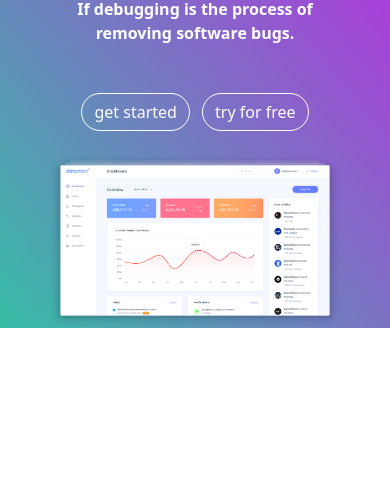
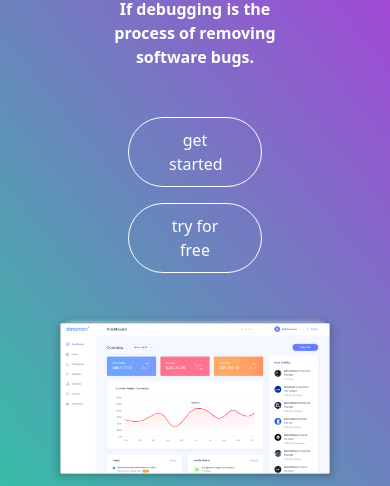
Before and after one commit to mahita098/Landing-page-test, a website: page src/index.html in a window 390 px wide. Shown: the part 385-871 px from the top of the page. Before the commit the page ends 844 px from the top, so only its background shows below. Drawn offline with nearby package versions, Linux system fonts and the light colour scheme.

Commit message:
fixing padding

```diff
--- a/src/index.html
+++ b/src/index.html
@@ -18,7 +18,7 @@
           <a class="navbar-brand" href="#">
             <img src="images/logo dark.png" alt="Figma Land logo">
           </a>
-          <a href="#" class="navbar-toggler d-md-none btn shadow-sm d-sm d-block text-white border-white rounded-pill px-4">Sign Up</a>
+          <a href="#" class="homepage-btn navbar-toggler d-md-none btn shadow-sm d-sm d-block text-white border-white rounded-pill px-4">Sign Up</a>
           <button class="navbar-toggler" type="button" data-bs-toggle="collapse" data-bs-target="#navbarNavAltMarkup" aria-controls="navbarNavAltMarkup" aria-expanded="false" aria-label="Toggle navigation">
             <span class="navbar-toggler-icon"></span>
           </button>
@@ -30,18 +30,18 @@
               <a class="nav-link text-white px-4" href="#">About</a>
               <a class="nav-link text-white px-4" href="#">Contact</a>
             </div>
-            <a href="#" class="btn shadow-sm d-sm d-block text-white border-white rounded-pill px-4">Sign Up</a>
+            <a href="#" class="homepage-btn btn shadow-sm d-sm d-block text-white border-white rounded-pill px-4">Sign Up</a>
           </div>
         </div>
       </nav>
     </div>
-    <div class="container homepage">
+    <div class="container wrapper">
       <div class="card-body text-center mt-xl-3">
-        <p class=" pt-5 text-white display-2">Find the Best Solution<br> in Seconds
+        <p class=" pt-5 text-white display-2 wrapper-text1">Find the Best Solution<br> in Seconds
         </p>
-        <p class="homepage-text2 mb-5 text-white fw-bold">If debugging is the process of removing software bugs.</p>
-        <a href="#" class="btn btn-primary rounded-pill mx-1">get started</a>
-        <a href="#" class="btn btn-primary rounded-pill mx-1" >try for free</a>
+        <p class="wrapper-text2 mb-5 text-white fw-bold">If debugging is the process of removing software bugs.</p>
+        <a href="#" class="wrapper-btn btn btn-primary rounded-pill">get started</a>
+        <a href="#" class="wrapper-btn btn btn-primary rounded-pill" >try for free</a>
       </div>
       <img src="images/screen.png" class="card-img-bottom mt-3" alt="Statistics">
     </div>
--- a/src/main.scss
+++ b/src/main.scss
@@ -9,13 +9,36 @@
 
 }
 
+.btn {
+    padding: 10px 40px;
+}
 
-.btn {
+
+.homepage-btn {
     background-color: transparent;
     border-color: white;
     color: white;
 
+
+
 }
+
+.wrapper-btn {
+    background-color: transparent;
+    border-color: white;
+    color: white;
+    display: block;
+    margin: 1rem 5rem;
+
+
+    @include media-breakpoint-up(sm){
+        display: inline;
+        margin:0 0.5rem;
+
+    }
+
+}
+
 
 .btn:hover {
     background-color: white;;
@@ -33,11 +56,11 @@
 
 }
 
-.homepage {
+.wrapper {
         --bs-gutter-x: 6rem;
 
 
-    .display-2 {
+    .wrapper-text1 {
         font-family: "poppins";
         font-size: 46px;
         font-weight: 500;
@@ -51,10 +74,10 @@
 
 
     }
+    .wrapper-text2 {
+
+            margin:0 50px;
+
+
 }
-
-.homepage-text2 {
-        @include media-breakpoint-up(sm){
-            margin: 0 94.5px;
-        }
 }
```
Also changed, not shown: src/main.css, 1 other file.
